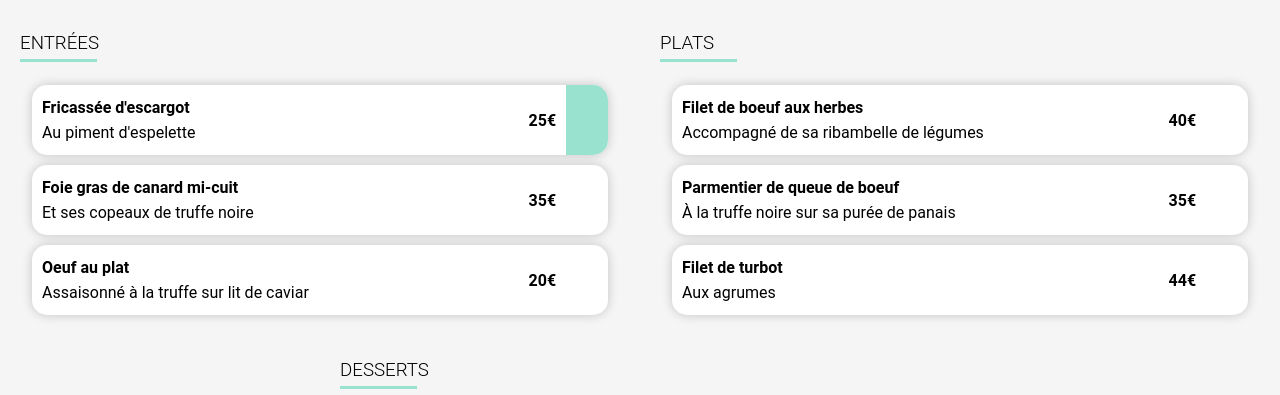
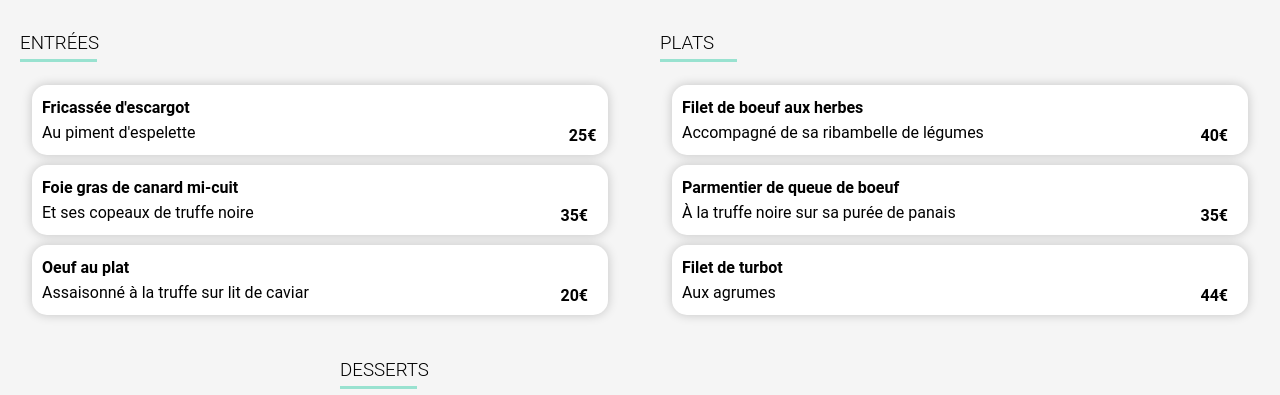
Before and after one commit to aissetousacko/AissetouSacko_3_01032022.github.io, a website: page public/html/la-palette-du-gout.html in a window 1280 px wide. Shown: the part 405-800 px from the top of the page. Drawn offline with Linux system fonts and the light colour scheme; a web font is replaced by a local one.

Commit message:
Fix card animation

```diff
--- a/sass/pages/_menu.scss
+++ b/sass/pages/_menu.scss
@@ -71,18 +71,20 @@
         }
         &__text {
             padding: 10px;
-            width: 81%;
+            width: 80%;
             overflow: hidden;
+            text-overflow: ellipsis;
             h4, p {
                 margin: 0;
                 padding: 3px 0;
             }
         }
         &__price {
+            width: 20%;
             display: flex;
-            justify-content: center;
-            align-items: center;
-            padding: 10px;
+            justify-content: flex-end;
+            align-items: flex-end;
+            padding: 10px 20px 10px 10px;
             h4 {
                 margin: 0;
             }
@@ -94,7 +96,7 @@
             width: 20%;
             background-color: $color-tertiary;
             color: $color-white;
-            margin-right: -25%;
+            margin-right: -20%;
             transition: margin-right 0.5s ease-in-out;
             cursor: pointer;
         }
--- a/sass/utils/_mixins.scss
+++ b/sass/utils/_mixins.scss
@@ -11,7 +11,7 @@
 }
 
 @mixin large-desktop {
-  @media screen and (min-width: 1440px) {
+  @media screen and (min-width: 1920px) {
     @content;
   }
 }
```
Also changed, not shown: public/css/style.css, 1 other file.
